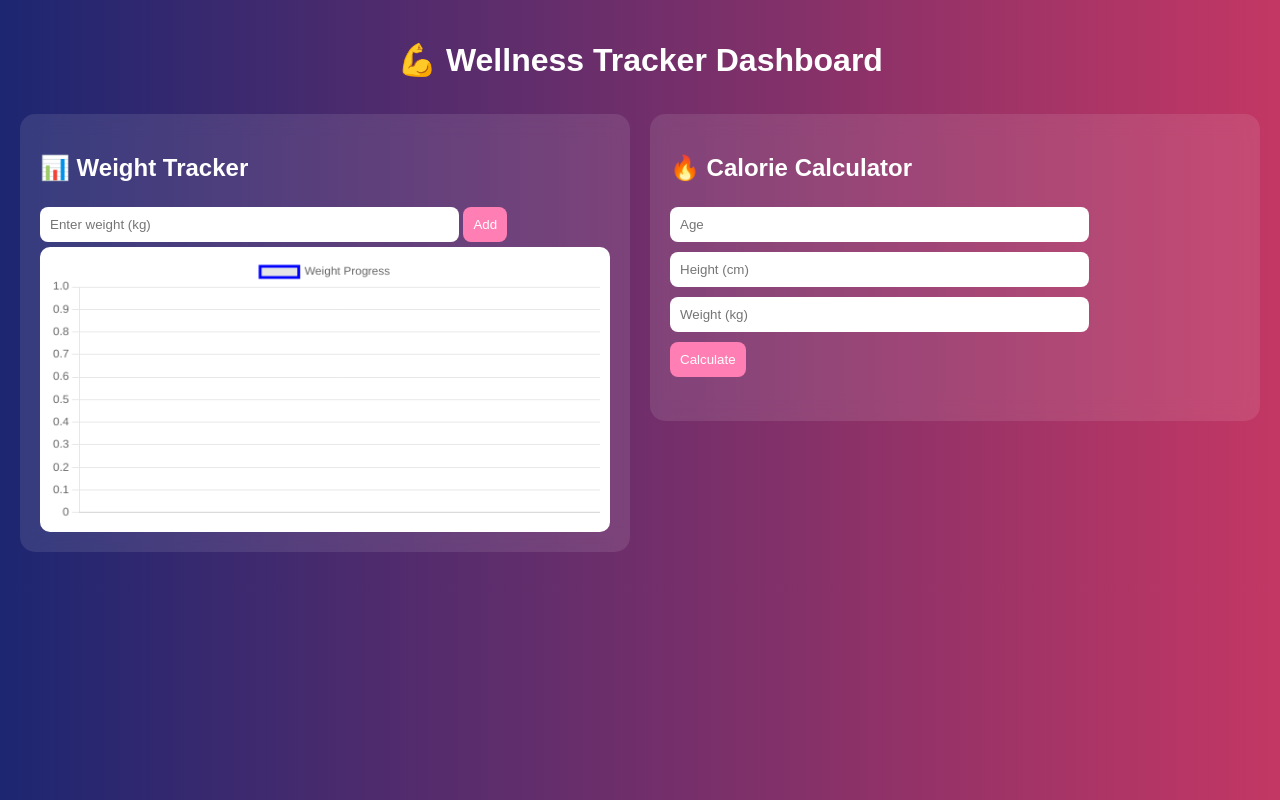
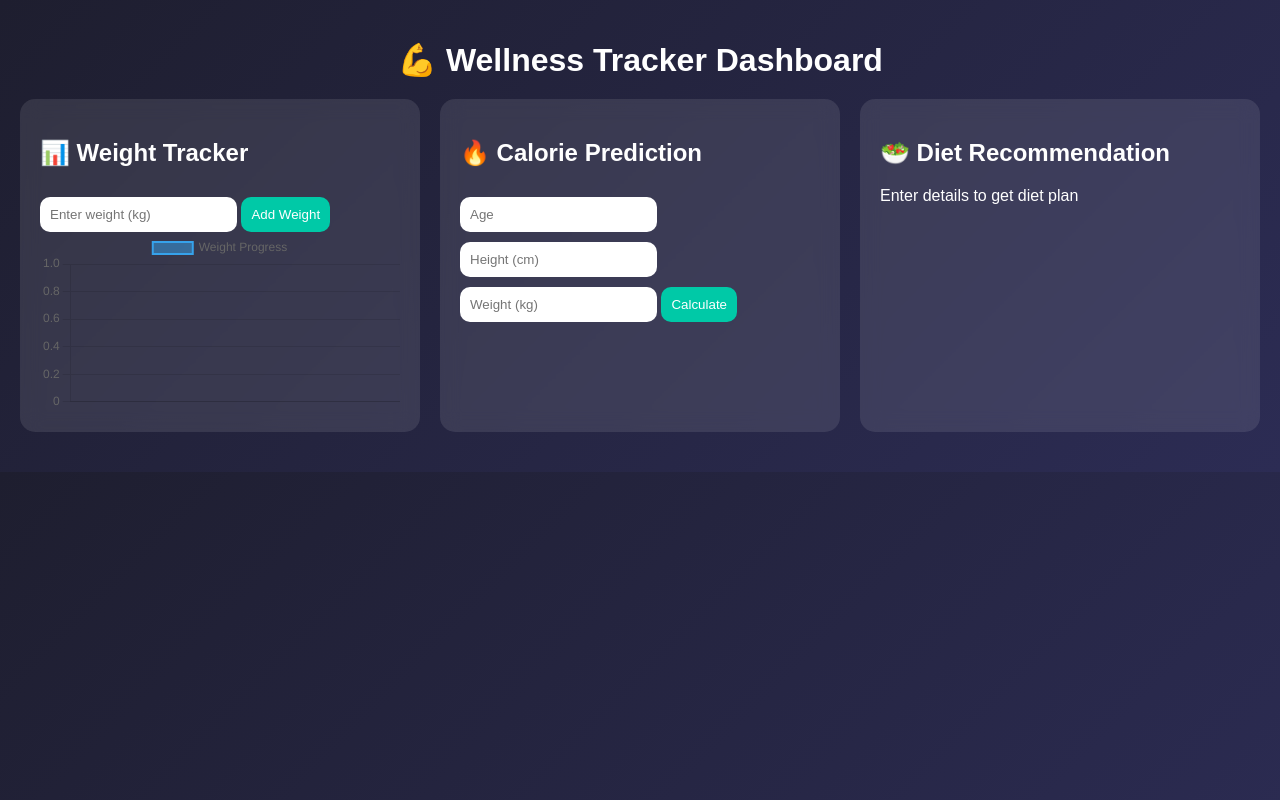
Before and after one commit to sindhujakarthikeyan3-code/wellness_tracker, a Flask app: page / in a window 1280 px wide. Run offline with Flask 3, Linux system fonts and the light colour scheme; the visitor is signed in with stand-in values (Sample User, id 1); data that the repository does not hold is empty; some libraries are stand-ins or nearby versions.

```diff
--- a/templates/dashboard.html
+++ b/templates/dashboard.html
@@ -10,8 +10,8 @@
 <style>
 body {
     margin: 0;
-    font-family: Arial, sans-serif;
-    background: linear-gradient(to right, #1d2671, #c33764);
+    font-family: Arial;
+    background: linear-gradient(135deg, #1e1e2f, #2c2c54);
     color: white;
 }
 
@@ -24,54 +24,39 @@ h1 {
     margin-bottom: 20px;
 }
 
-/* Cards */
 .card {
     background: rgba(255,255,255,0.1);
     padding: 20px;
-    margin: 15px 0;
     border-radius: 15px;
+    margin-bottom: 20px;
     backdrop-filter: blur(10px);
 }
 
-/* Inputs */
 input, button {
     padding: 10px;
-    border-radius: 8px;
+    border-radius: 10px;
     border: none;
-    margin: 5px 0;
-}
-
-input {
-    width: 70%;
+    margin-top: 10px;
 }
 
 button {
-    background: #ff7eb3;
+    background: #00c9a7;
     color: white;
     cursor: pointer;
 }
 
 button:hover {
-    background: #ff4f81;
+    background: #00a389;
 }
 
-/* Layout */
-.row {
-    display: flex;
-    flex-wrap: wrap;
+.grid {
+    display: grid;
+    grid-template-columns: repeat(auto-fit, minmax(300px, 1fr));
     gap: 20px;
 }
 
-.col {
-    flex: 1;
-    min-width: 300px;
-}
-
-/* Chart */
-canvas {
-    background: white;
-    border-radius: 10px;
-    padding: 10px;
+ul {
+    line-height: 1.8;
 }
 </style>
 </head>
@@ -79,90 +64,124 @@ canvas {
 <body>
 
 <div class="container">
-
 <h1>💪 Wellness Tracker Dashboard</h1>
 
-<div class="row">
+<div class="grid">
 
 <!-- Weight Section -->
-<div class="col">
 <div class="card">
 <h2>📊 Weight Tracker</h2>
-
-<input type="number" id="weightInput" placeholder="Enter weight (kg)">
-<button onclick="addWeight()">Add</button>
+<input type="number" id="weight" placeholder="Enter weight (kg)">
+<button onclick="addWeight()">Add Weight</button>
 
 <canvas id="weightChart"></canvas>
 </div>
+
+<!-- Calorie Section -->
+<div class="card">
+<h2>🔥 Calorie Prediction</h2>
+<input type="number" id="age" placeholder="Age">
+<input type="number" id="height" placeholder="Height (cm)">
+<input type="number" id="weightCal" placeholder="Weight (kg)">
+<button onclick="calculateCalories()">Calculate</button>
+
+<p id="calorieResult"></p>
 </div>
 
-<!-- Calorie Section -->
-<div class="col">
+<!-- Diet Section -->
 <div class="card">
-<h2>🔥 Calorie Calculator</h2>
+<h2>🥗 Diet Recommendation</h2>
+<p id="dietPlan">Enter details to get diet plan</p>
+</div>
 
-<input type="number" id="age" placeholder="Age"><br>
-<input type="number" id="height" placeholder="Height (cm)"><br>
-<input type="number" id="weightCal" placeholder="Weight (kg)"><br>
-
-<button onclick="calculateCalories()">Calculate</button>
-
-<h3 id="calorieResult"></h3>
 </div>
 </div>
 
-</div>
+<script>
+let chart;
 
-</div>
-
-<script>
-let weightData = [];
-let labels = [];
-
-const ctx = document.getElementById('weightChart').getContext('2d');
-
-const chart = new Chart(ctx, {
-    type: 'line',
-    data: {
-        labels: labels,
-        datasets: [{
-            label: 'Weight Progress',
-            data: weightData,
-            borderColor: 'blue',
-            fill: false
-        }]
-    }
-});
-
+// 🔹 Add weight
 function addWeight() {
-    let weight = document.getElementById("weightInput").value;
+    let weight = document.getElementById("weight").value;
 
     fetch("/add_weight", {
         method: "POST",
-        headers: {
-            "Content-Type": "application/json"
-        },
-        body: JSON.stringify({ weight: weight })
-    })
+        headers: {"Content-Type": "application/json"},
+        body: JSON.stringify({weight: weight})
+    }).then(() => loadWeights());
+}
+
+// 🔹 Load weights
+function loadWeights() {
+    fetch("/get_weights")
     .then(res => res.json())
     .then(data => {
-        labels.push("Entry " + (labels.length + 1));
-        weightData.push(weight);
-        chart.update();
-        document.getElementById("weightInput").value = "";
+        let weights = data.map(w => w.weight);
+        let labels = data.map((_, i) => i + 1);
+
+        if(chart) chart.destroy();
+
+        chart = new Chart(document.getElementById("weightChart"), {
+            type: "line",
+            data: {
+                labels: labels,
+                datasets: [{
+                    label: "Weight Progress",
+                    data: weights,
+                    borderWidth: 2
+                }]
+            }
+        });
     });
 }
 
+// 🔹 Calorie + Diet
 function calculateCalories() {
     let age = document.getElementById("age").value;
     let height = document.getElementById("height").value;
     let weight = document.getElementById("weightCal").value;
 
-    let calories = 10 * weight + 6.25 * height - 5 * age + 5;
+    let calories = 10*weight + 6.25*height - 5*age + 5;
 
     document.getElementById("calorieResult").innerText =
-        "Estimated Calories: " + Math.round(calories) + " kcal/day";
+        "Daily Calories Needed: " + Math.round(calories);
+
+    // 🔥 DIET PLAN (REAL FOODS)
+    let diet = "";
+
+    if(calories < 1800){
+        diet = `
+        🥗 Weight Loss Plan:
+        • Breakfast: Oats + Apple 🍎
+        • Lunch: Brown rice + Grilled chicken / Paneer 🍗
+        • Dinner: Salad + Soup 🥣
+        • Snacks: Nuts + Green tea
+        `;
+    }
+    else if(calories < 2500){
+        diet = `
+        ⚖️ Maintenance Diet:
+        • Breakfast: Idli / Eggs + Milk 🥚
+        • Lunch: Rice + Dal + Vegetables 🍛
+        • Dinner: Roti + Curry
+        • Snacks: Fruits 🍌
+        `;
+    }
+    else {
+        diet = `
+        💪 Weight Gain Plan:
+        • Breakfast: Peanut butter bread + Banana 🍌
+        • Lunch: Rice + Chicken / Paneer 🍗
+        • Dinner: Chapati + Curry
+        • Snacks: Dry fruits + Milk 🥛
+        `;
+    }
+
+    document.getElementById("dietPlan").innerText = diet;
 }
+
+// Load on start
+loadWeights();
 </script>
 
 </body>
```
